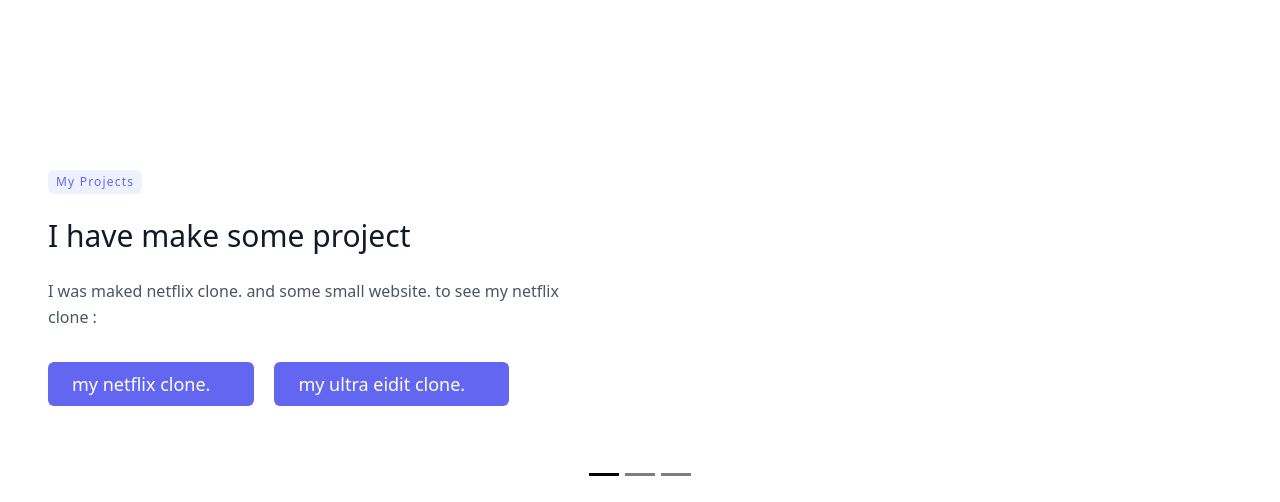
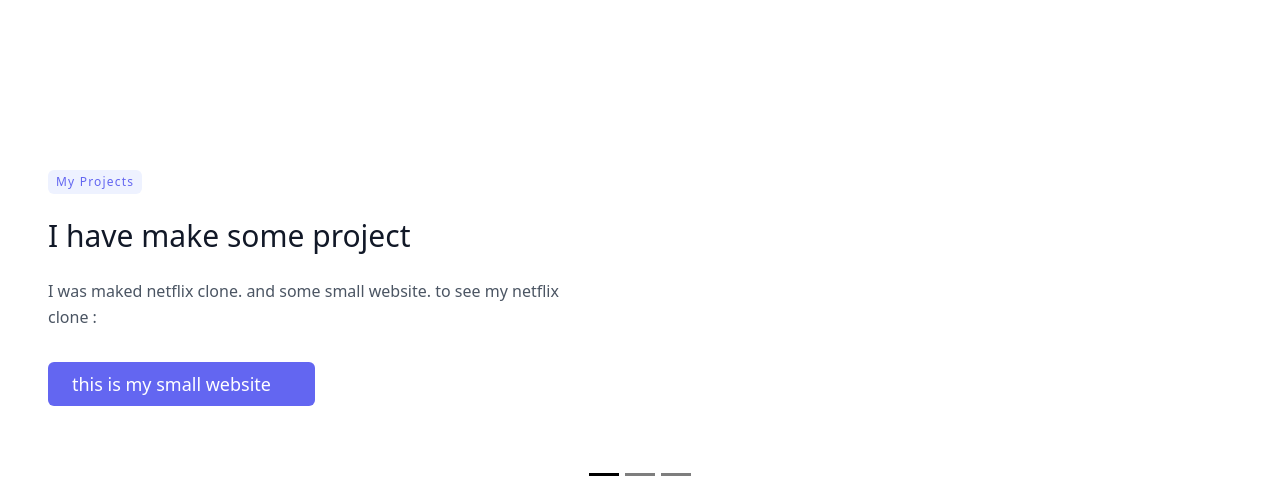
Before and after one commit to ahadsheikh230/portfolio, a plain HTML site: page index.html in a window 1280 px wide. Shown: the part 578-1080 px from the top of the page. Drawn offline with nearby package versions, Linux system fonts and the light colour scheme.

Commit message:
Update index.html

```diff
--- a/index.html
+++ b/index.html
@@ -105,25 +105,17 @@
                         <div class="flex justify-center">
                             <button
                                 class="inline-flex text-white bg-indigo-500 border-0 py-2 px-6 focus:outline-none hover:bg-indigo-600 rounded text-lg">
-                                <a class="mr-5 hover:text-gray-900" href="/netflix">my netflix clone.</a></button>
+                                <a class="mr-5 hover:text-gray-900" >this is my small website</a></button>
                             <div id="ue">
 
                                 <button
-                                    class="inline-flex text-white bg-indigo-500 border-0 py-2 px-6 focus:outline-none hover:bg-indigo-600 rounded text-lg">
-                                    <a class="mr-5 hover:text-gray-900" href="/ex-7/index.htm">my ultra eidit
-                                        clone.</a></button>
+
                             </div>
         </section>
 
 
     </div>
 
-
-
-
-
-
-
 </body>
 
 </html>
```
